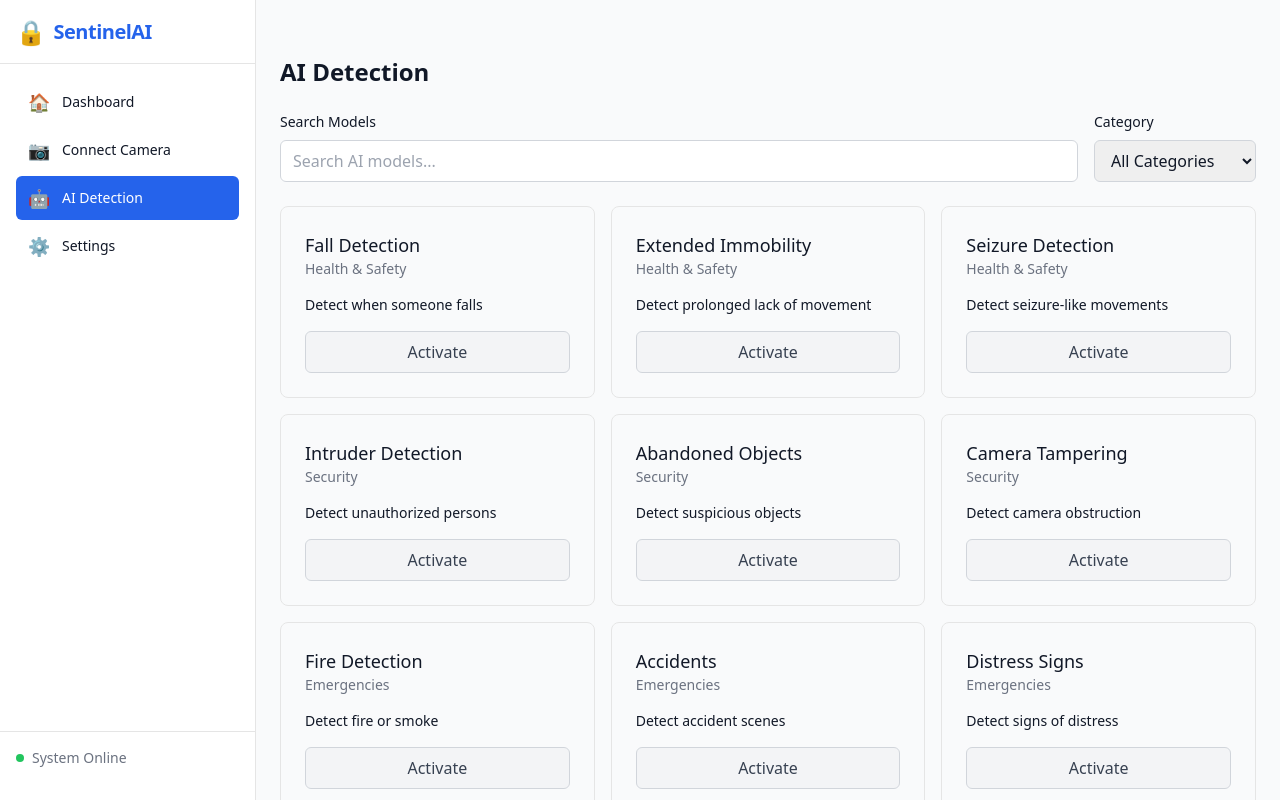
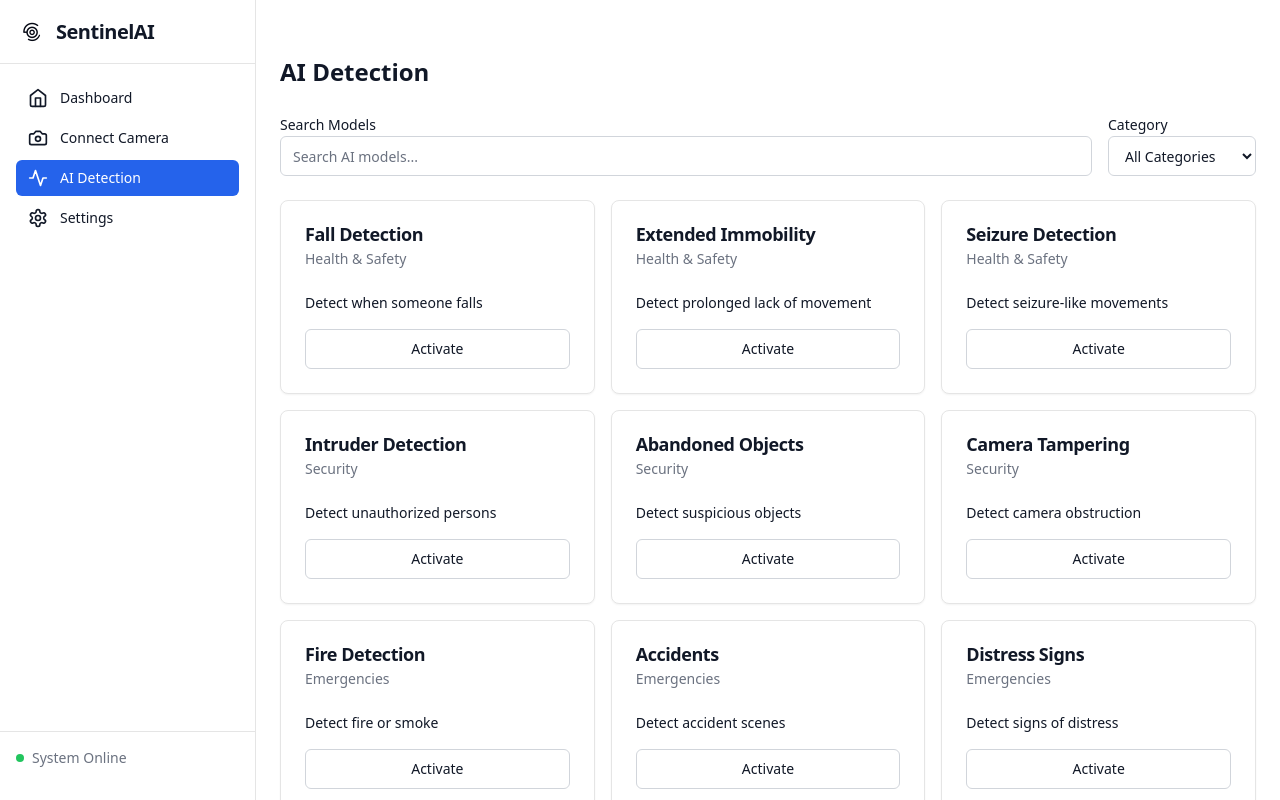
Before and after one commit to Path-yang/SentinelAI, a Next.js app in the folder apps/web/: page /dashboard/watch in a window 1280 px wide. Built offline with nearby package versions, Linux system fonts and the light colour scheme.

Commit message:
✨ Restore original beautiful UI design and fix import errors

```diff
--- a/apps/web/src/app/dashboard/layout.tsx
+++ b/apps/web/src/app/dashboard/layout.tsx
@@ -2,13 +2,16 @@
 
 import Link from "next/link";
 import { usePathname } from "next/navigation";
+import { Home, Camera, Activity, Settings, Menu, X } from "lucide-react";
+import { cn } from "@/lib/utils";
+import Image from "next/image";
 import { useState } from "react";
 
 const navigation = [
-  { name: "Dashboard", href: "/dashboard", icon: "🏠" },
-  { name: "Connect Camera", href: "/camera", icon: "📷" },
-  { name: "AI Detection", href: "/dashboard/watch", icon: "🤖" },
-  { name: "Settings", href: "/dashboard/settings", icon: "⚙️" },
+  { name: "Dashboard", href: "/dashboard", icon: Home },
+  { name: "Connect Camera", href: "/camera", icon: Camera },
+  { name: "AI Detection", href: "/dashboard/watch", icon: Activity },
+  { name: "Settings", href: "/dashboard/settings", icon: Settings },
 ];
 
 export default function DashboardLayout({
@@ -20,27 +23,34 @@ export default function DashboardLayout({
   const [sidebarOpen, setSidebarOpen] = useState(false);
 
   return (
-    <div className="flex h-screen bg-gray-50">
+    <div className="flex h-screen bg-background">
       {/* Mobile menu button */}
       <button
         onClick={() => setSidebarOpen(!sidebarOpen)}
         className="fixed top-4 left-4 z-50 lg:hidden bg-white border rounded-md p-2 shadow-lg"
       >
-        {sidebarOpen ? "✕" : "☰"}
+        {sidebarOpen ? <X className="h-5 w-5" /> : <Menu className="h-5 w-5" />}
       </button>
 
       {/* Sidebar */}
-      <aside className={`fixed inset-y-0 left-0 z-40 w-64 bg-white border-r transform transition-transform duration-200 ease-in-out lg:relative lg:z-0 lg:translate-x-0 ${
+      <aside className={cn(
+        "fixed inset-y-0 left-0 z-40 w-64 bg-card border-r transform transition-transform duration-200 ease-in-out lg:relative lg:z-0 lg:translate-x-0",
         sidebarOpen ? "translate-x-0" : "-translate-x-full"
-      }`}>
+      )}>
         {/* Sidebar header */}
         <div className="flex h-16 items-center justify-between px-4 border-b">
           <Link
             href="/"
-            className="flex items-center space-x-2 text-blue-600 font-bold text-xl tracking-tight"
+            className="flex items-center space-x-2 text-primary font-bold text-xl tracking-tight"
             onClick={() => setSidebarOpen(false)}
           >
-            <span className="text-2xl">🔒</span>
+            <Image
+              src="/images/logo-only.png"
+              alt="SentinelAI Logo"
+              width={32}
+              height={32}
+              className="w-8 h-8"
+            />
             <span>SentinelAI</span>
           </Link>
         </div>
@@ -54,14 +64,15 @@ export default function DashboardLayout({
                 <Link
                   key={item.name}
                   href={item.href}
-                  className={`flex items-center px-3 py-2 rounded-md text-sm font-medium transition-colors ${
+                  className={cn(
+                    "flex items-center px-3 py-2 rounded-md text-sm font-medium transition-colors",
                     isActive
-                      ? "bg-blue-600 text-white"
-                      : "hover:bg-gray-100 hover:text-gray-900"
-                  }`}
+                      ? "bg-primary text-primary-foreground"
+                      : "hover:bg-accent hover:text-accent-foreground"
+                  )}
                   onClick={() => setSidebarOpen(false)}
                 >
-                  <span className="mr-3 text-lg">{item.icon}</span>
+                  <item.icon className="mr-3 h-5 w-5" />
                   {item.name}
                 </Link>
               );
@@ -72,7 +83,7 @@ export default function DashboardLayout({
             <div className="flex items-center justify-between mb-4">
               <div className="flex items-center space-x-2">
                 <div className="h-2 w-2 rounded-full bg-green-500"></div>
-                <span className="text-sm text-gray-500">
+                <span className="text-sm text-muted-foreground">
                   System Online
                 </span>
               </div>
--- a/apps/web/src/app/dashboard/settings/page.tsx
+++ b/apps/web/src/app/dashboard/settings/page.tsx
@@ -1,4 +1,6 @@
 "use client";
+
+import { Card, CardContent, CardHeader, CardTitle } from "@/components/ui/card";
 
 export default function SettingsPage() {
   return (
@@ -7,20 +9,28 @@ export default function SettingsPage() {
 
       <div className="grid gap-6 md:grid-cols-2">
         {/* Application Settings */}
-        <div className="border rounded-lg p-6">
-          <h3 className="font-medium text-lg mb-4">Application Settings</h3>
-          <p className="text-sm text-gray-500">
-            Application configuration options will appear here.
-          </p>
-        </div>
+        <Card>
+          <CardHeader>
+            <CardTitle>Application Settings</CardTitle>
+          </CardHeader>
+          <CardContent>
+            <p className="text-sm text-muted-foreground">
+              Application configuration options will appear here.
+            </p>
+          </CardContent>
+        </Card>
 
         {/* Camera Settings */}
-        <div className="border rounded-lg p-6">
-          <h3 className="font-medium text-lg mb-4">Camera Settings</h3>
-          <p className="text-sm text-gray-500">
-            Camera configuration options will appear here.
-          </p>
-        </div>
+        <Card>
+          <CardHeader>
+            <CardTitle>Camera Settings</CardTitle>
+          </CardHeader>
+          <CardContent>
+            <p className="text-sm text-muted-foreground">
+              Camera configuration options will appear here.
+            </p>
+          </CardContent>
+        </Card>
       </div>
     </div>
   );
--- a/apps/web/src/app/dashboard/watch/page.tsx
+++ b/apps/web/src/app/dashboard/watch/page.tsx
@@ -1,6 +1,10 @@
 "use client";
 
 import { useState, useEffect } from "react";
+import { Card, CardContent, CardHeader, CardTitle } from "@/components/ui/card";
+import { Button } from "@/components/ui/button";
+import { Input } from "@/components/ui/input";
+import { Label } from "@/components/ui/label";
 
 interface AIModel {
   id: string;
@@ -86,23 +90,21 @@ export default function AIDetectionPage() {
       <div className="mb-6 space-y-4">
         <div className="flex gap-4">
           <div className="flex-1">
-            <label htmlFor="search" className="block text-sm font-medium mb-2">Search Models</label>
-            <input
+            <Label htmlFor="search">Search Models</Label>
+            <Input
               id="search"
-              type="text"
               placeholder="Search AI models..."
               value={searchTerm}
               onChange={(e) => setSearchTerm(e.target.value)}
-              className="w-full px-3 py-2 border border-gray-300 rounded-md focus:outline-none focus:ring-2 focus:ring-blue-500 focus:border-blue-500"
             />
           </div>
           <div>
-            <label htmlFor="category" className="block text-sm font-medium mb-2">Category</label>
+            <Label htmlFor="category">Category</Label>
             <select
               id="category"
               value={selectedCategory}
               onChange={(e) => setSelectedCategory(e.target.value)}
-              className="px-3 py-2 border border-gray-300 rounded-md focus:outline-none focus:ring-2 focus:ring-blue-500 focus:border-blue-500"
+              className="flex h-10 w-full rounded-md border border-input bg-background px-3 py-2 text-sm ring-offset-background focus-visible:outline-none focus-visible:ring-2 focus-visible:ring-ring focus-visible:ring-offset-2"
             >
               {getCategories().map(category => (
                 <option key={category} value={category}>
@@ -119,33 +121,33 @@ export default function AIDetectionPage() {
         {filteredModels.map((model) => {
           const isActive = activeModels.includes(model.id);
           return (
-            <div key={model.id} className={`border rounded-lg p-6 ${isActive ? "ring-2 ring-blue-500" : ""}`}>
-              <div className="mb-4">
-                <h3 className="text-lg font-medium">{model.name}</h3>
-                <p className="text-sm text-gray-500">{model.category}</p>
-              </div>
-              <div>
+            <Card key={model.id} className={isActive ? "ring-2 ring-primary" : ""}>
+              <CardHeader>
+                <CardTitle className="text-lg">{model.name}</CardTitle>
+                <p className="text-sm text-muted-foreground">{model.category}</p>
+              </CardHeader>
+              <CardContent>
                 <p className="text-sm mb-4">{model.description}</p>
-                <button
+                <Button
+                  variant={isActive ? "default" : "outline"}
                   onClick={() => toggleModel(model.id)}
-                  className={`w-full px-4 py-2 rounded-md font-medium transition-colors ${
-                    isActive
-                      ? "bg-blue-600 text-white hover:bg-blue-700"
-                      : "bg-gray-100 text-gray-700 hover:bg-gray-200 border border-gray-300"
-                  }`}
+                  className="w-full"
                 >
                   {isActive ? "Active" : "Activate"}
-                </button>
-              </div>
-            </div>
+                </Button>
+              </CardContent>
+            </Card>
           );
         })}
       </div>
 
       {/* Active Models Summary */}
       {activeModels.length > 0 && (
-        <div className="mt-8 border rounded-lg p-6">
-          <h3 className="text-lg font-medium mb-4">Active Models ({activeModels.length})</h3>
+        <Card className="mt-8">
+          <CardHeader>
+            <CardTitle>Active Models ({activeModels.length})</CardTitle>
+          </CardHeader>
+          <CardContent>
             <div className="grid gap-2 md:grid-cols-2 lg:grid-cols-3">
               {activeModels.map(modelId => {
                 const model = aiModels.find(m => m.id === modelId);
@@ -153,19 +155,21 @@ export default function AIDetectionPage() {
                   <div key={modelId} className="flex items-center justify-between p-3 border rounded-md">
                     <div>
                       <p className="font-medium">{model.name}</p>
-                    <p className="text-sm text-gray-500">{model.category}</p>
+                      <p className="text-sm text-muted-foreground">{model.category}</p>
                     </div>
-                  <button
+                    <Button
+                      variant="outline"
+                      size="sm"
                       onClick={() => toggleModel(modelId)}
-                    className="px-3 py-1 text-sm border border-gray-300 rounded-md hover:bg-gray-50 transition-colors"
                     >
                       Deactivate
-                  </button>
+                    </Button>
                   </div>
                 ) : null;
               })}
             </div>
-        </div>
+          </CardContent>
+        </Card>
       )}
     </div>
   );
```
Also changed, not shown: apps/web/src/app/camera/page.tsx (+63 -5 lines). Lines whose indentation alone changed are shown as unchanged.
